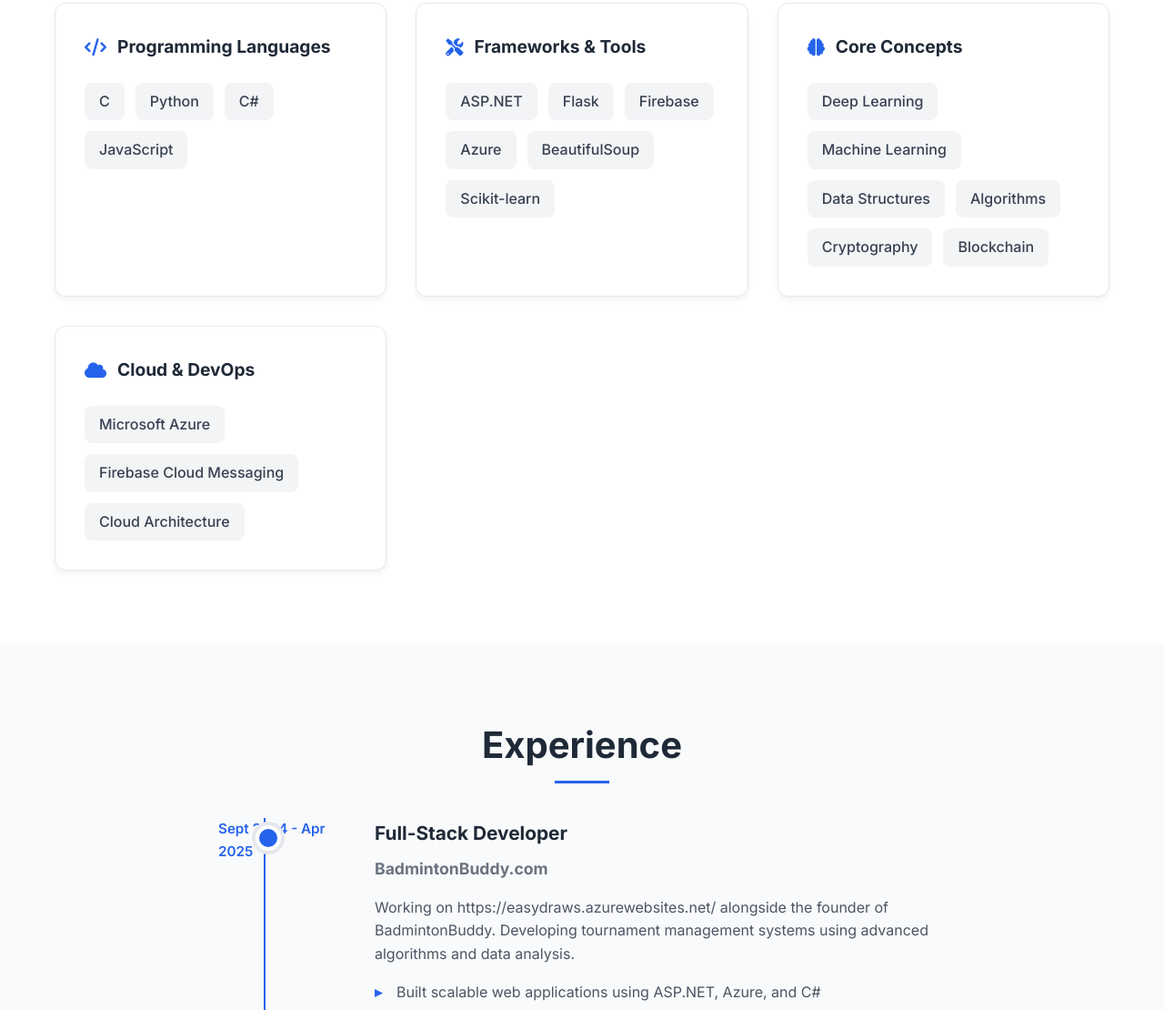
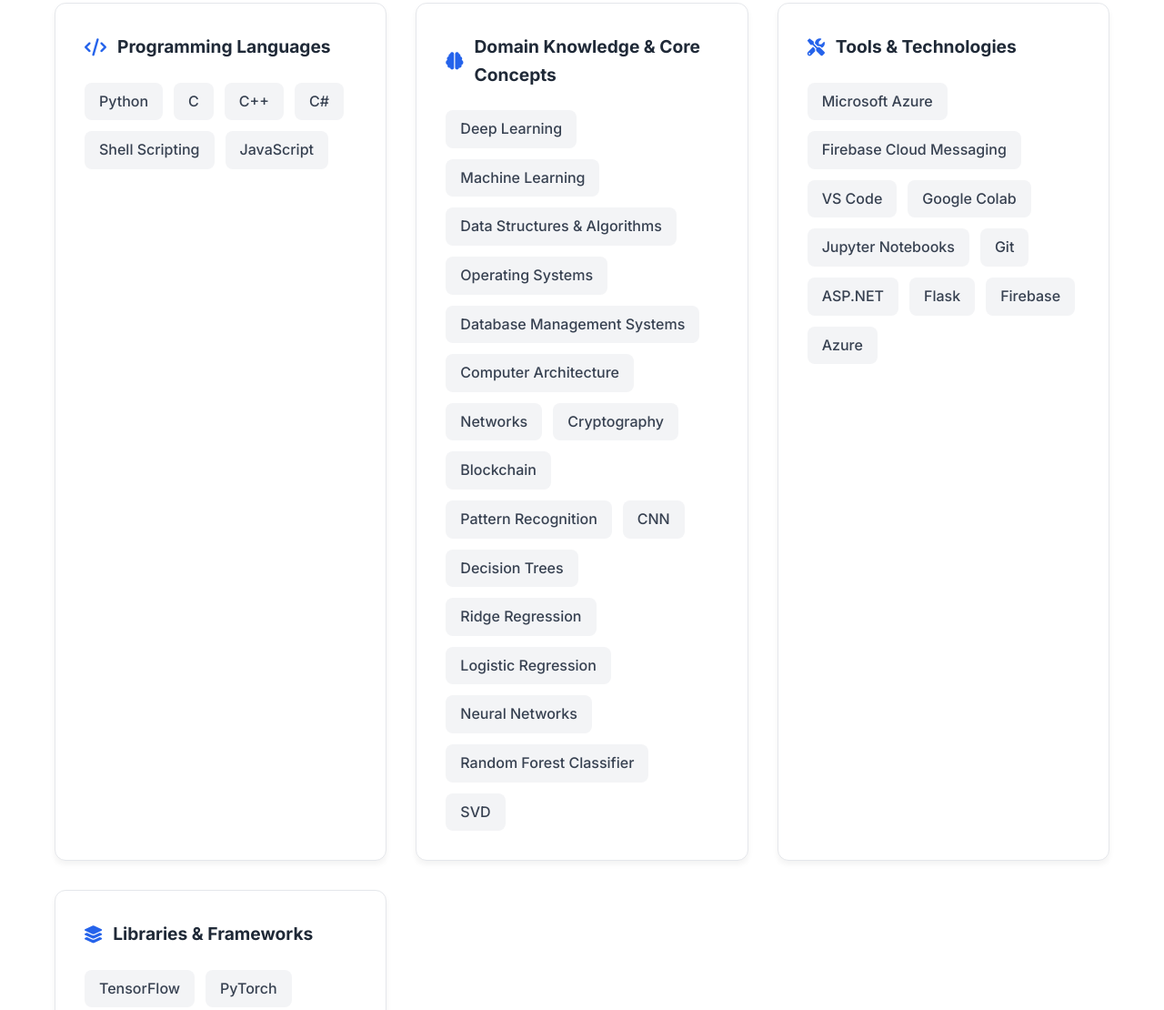
Before and after one commit to ocehuem/portfolio, a plain HTML site: page index.html in a window 1280 px wide. Shown: the part 5878-6988 px from the top of the page at 91% size. Drawn offline with Linux system fonts and the light colour scheme.

Commit message:
Update index.html

```diff
--- a/index.html
+++ b/index.html
@@ -403,40 +403,62 @@ functions for scalable, secure, and low-maintenance production.
             <div class="skill-category">
                 <h3><i class="fas fa-code"></i> Programming Languages</h3>
                 <div class="skill-items">
+                    <span class="skill-item">Python</span>
                     <span class="skill-item">C</span>
-                        <span class="skill-item">Python</span>
+                    <span class="skill-item">C++</span>
                     <span class="skill-item">C#</span>
+                    <span class="skill-item">Shell Scripting</span>
                     <span class="skill-item">JavaScript</span>
                 </div>
             </div>
             <div class="skill-category">
-                    <h3><i class="fas fa-tools"></i> Frameworks & Tools</h3>
+                <h3><i class="fas fa-brain"></i> Domain Knowledge & Core Concepts</h3>
                 <div class="skill-items">
+                    <span class="skill-item">Deep Learning</span>
+                    <span class="skill-item">Machine Learning</span>
+                    <span class="skill-item">Data Structures & Algorithms</span>
+                    <span class="skill-item">Operating Systems</span>
+                    <span class="skill-item">Database Management Systems</span>
+                    <span class="skill-item">Computer Architecture</span>
+                    <span class="skill-item">Networks</span>
+                    <span class="skill-item">Cryptography</span>
+                    <span class="skill-item">Blockchain</span>
+                    <span class="skill-item">Pattern Recognition</span>
+                    <span class="skill-item">CNN</span>
+                    <span class="skill-item">Decision Trees</span>
+                    <span class="skill-item">Ridge Regression</span>
+                    <span class="skill-item">Logistic Regression</span>
+                    <span class="skill-item">Neural Networks</span>
+                    <span class="skill-item">Random Forest Classifier</span>
+                    <span class="skill-item">SVD</span>
+                </div>
+            </div>
+            <div class="skill-category">
+                <h3><i class="fas fa-tools"></i> Tools & Technologies</h3>
+                <div class="skill-items">
+                    <span class="skill-item">Microsoft Azure</span>
+                    <span class="skill-item">Firebase Cloud Messaging</span>
+                    <span class="skill-item">VS Code</span>
+                    <span class="skill-item">Google Colab</span>
+                    <span class="skill-item">Jupyter Notebooks</span>
+                    <span class="skill-item">Git</span>
                     <span class="skill-item">ASP.NET</span>
                     <span class="skill-item">Flask</span>
                     <span class="skill-item">Firebase</span>
                     <span class="skill-item">Azure</span>
-                        <span class="skill-item">BeautifulSoup</span>
-                        <span class="skill-item">Scikit-learn</span>
                 </div>
             </div>
             <div class="skill-category">
-                    <h3><i class="fas fa-brain"></i> Core Concepts</h3>
+                <h3><i class="fas fa-layer-group"></i> Libraries & Frameworks</h3>
                 <div class="skill-items">
-                        <span class="skill-item">Deep Learning</span>
-                        <span class="skill-item">Machine Learning</span>
-                        <span class="skill-item">Data Structures</span>
-                        <span class="skill-item">Algorithms</span>
-                        <span class="skill-item">Cryptography</span>
-                        <span class="skill-item">Blockchain</span>
-                    </div>
-                </div>
-                <div class="skill-category">
-                    <h3><i class="fas fa-cloud"></i> Cloud & DevOps</h3>
-                    <div class="skill-items">
-                        <span class="skill-item">Microsoft Azure</span>
-                        <span class="skill-item">Firebase Cloud Messaging</span>
-                        <span class="skill-item">Cloud Architecture</span>
+                    <span class="skill-item">TensorFlow</span>
+                    <span class="skill-item">PyTorch</span>
+                    <span class="skill-item">Matplotlib</span>
+                    <span class="skill-item">NumPy</span>
+                    <span class="skill-item">Scikit-learn</span>
+                    <span class="skill-item">Bootstrap</span>
+                    <span class="skill-item">HTML</span>
+                    <span class="skill-item">CSS</span>
                 </div>
             </div>
         </div>
```
Lines whose indentation alone changed are shown as unchanged.
